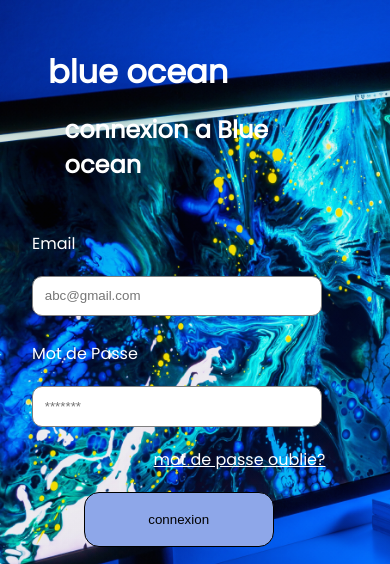
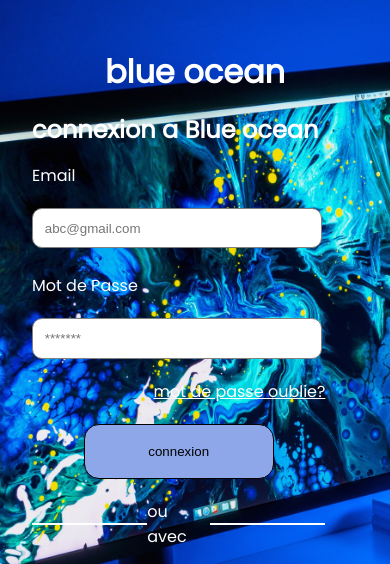
Before and after one commit to Worketyamo-Students/login-melvis, a plain HTML site: page index.html in a window 390 px wide. Shown: the top 564 px of the page. Drawn offline with Linux system fonts and the light colour scheme.

Commit message:
version1

```diff
--- a/index.css
+++ b/index.css
@@ -129,17 +129,17 @@
 
         h1{
         display: flex;
-        align-items: end;
-        justify-content: space-around;
         font-family: poppins;
         font-size: 1.5rem;
         padding: 1rem 0;
-      //  padding-right: 1rem;
         }
         h2{
+            display: flex;
             visibility: visible;
-            margin: 1,8rem;
+            padding-right: 1,8rem;
             padding: 1rem;
+            justify-content: center;
+            align-items: center
             font-family: poppins;
             height: 2rem;
             font-size: 2rem;
@@ -151,33 +151,3 @@
         background-color: #fff;
       }
     }
-    /* @media screen and (max-width:430px){
-        body{
-            overflow-x: hidden;
-            overflow-y: hidden;
-            margin: 0;
-            //color: white;
-            padding: 0;
-            border: none;
-            height: 100vh;
-            width: 100vw;
-            font-family: poppins;
-        }
-            .parent{
-              display: flex;
-              flex-direction: column;
-              height: 100vh;
-              width: 100vw;
-              }
-              .page1{
-                flex: 1;
-                height: 100%;
-                width: 100%;
-              }
-              .page2{
-                flex: 1;
-                height: 100%;
-                width: 100%;
-              }
-
-        } */
--- a/index.html
+++ b/index.html
@@ -10,8 +10,10 @@
   <div class="parent">
     <div class="page1"><h1>blue ocean</h1></div>
     <div class="page2">
-      <h2>blue ocean</h2>
+      <div class="text">
+          <h2>blue ocean</h2>
           <h1>connexion a Blue ocean</h1>
+        </div>
       <div class="input">
           <form>
               <label for="email">Email</label>
```
